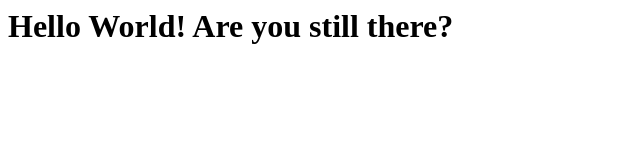
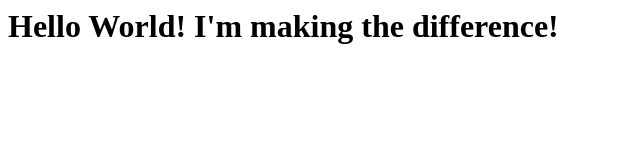
Before and after one commit to Gustav-eco/test-2, a plain HTML site: page index.html in a window 1280 px wide. Shown: the whole page, without its empty margins (0-640 px from the left). Drawn offline with Linux system fonts and the light colour scheme.

Commit message:
change text

```diff
--- a/index.html
+++ b/index.html
@@ -5,7 +5,7 @@
     <title>Document</title>
 </head>
 <body>
-    <h1>Hello World! Are you still there?</h1>
+    <h1>Hello World! I'm making the difference!</h1>
 
 </body>
 </html>
```
